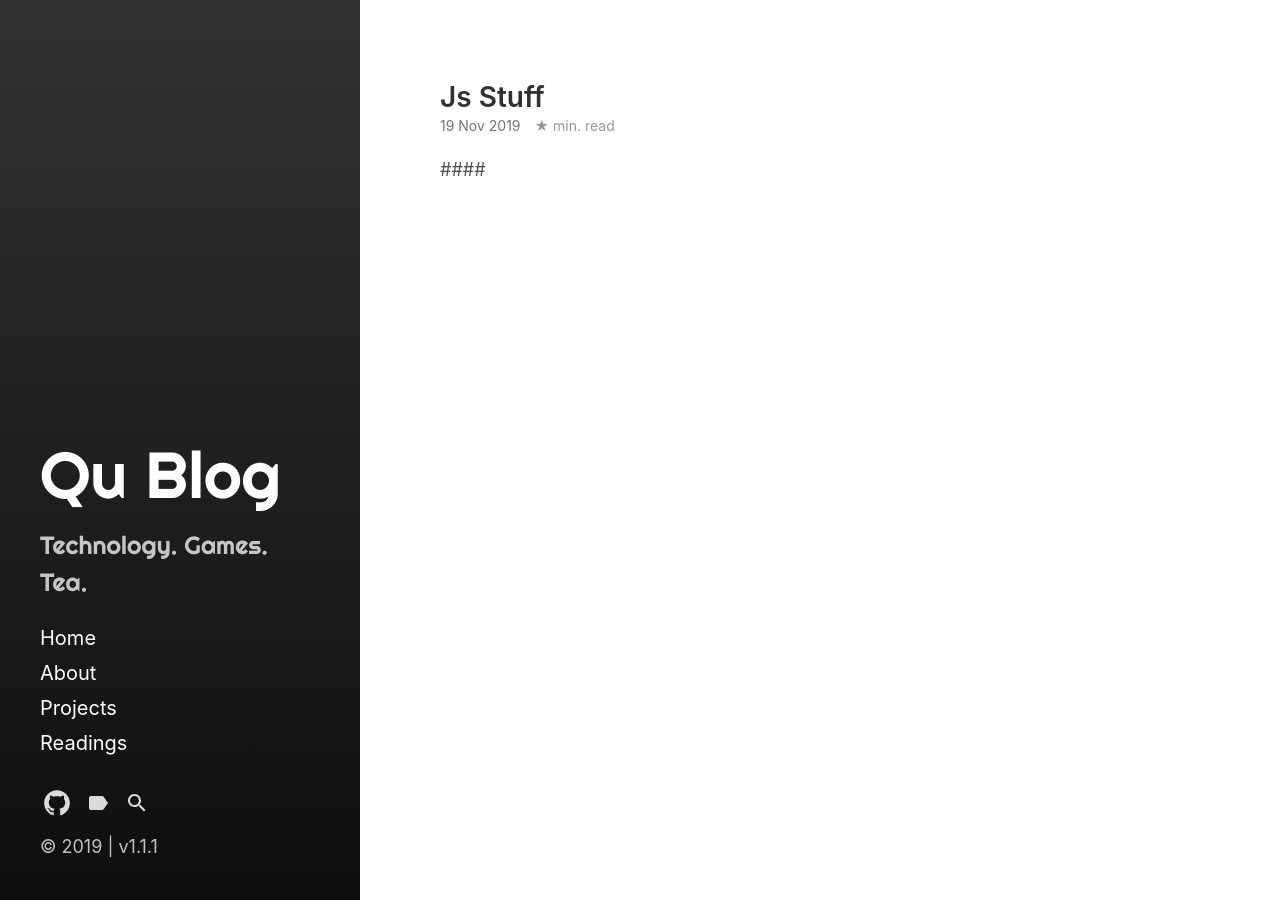
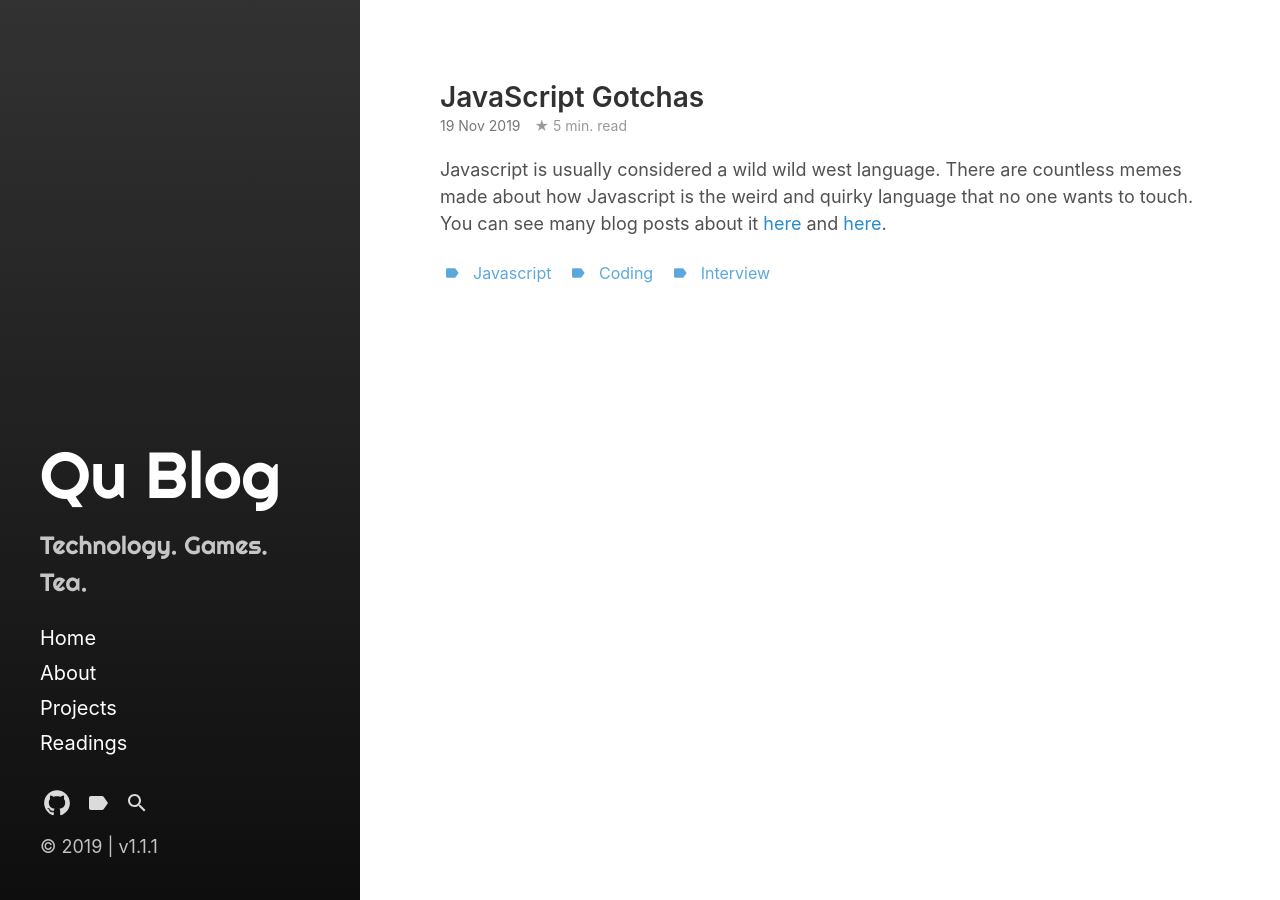
Before and after one commit to yiqu/yiqu.github.io, a Jekyll site: the page built from _posts/2019-11-19-js-stuff.md, in a window 1280 px wide. Built offline with Jekyll 4.4.1, drawn with Linux system fonts in a browser that asks for light colours; some web fonts are replaced; our own code applies the rules of GitHub Pages for plain Markdown files.

Commit message:
Update 2019-11-19-js-stuff.md

```diff
--- a/_posts/2019-11-19-js-stuff.md
+++ b/_posts/2019-11-19-js-stuff.md
@@ -1 +1,13 @@
-####
+---
+layout: post
+title: JavaScript Gotchas
+readTime: 5
+tags:
+  - javascript
+  - coding
+  - interview
+---
+
+Javascript is usually considered a wild wild west language. There are countless memes made about how Javascript is the weird and quirky
+language that no one wants to touch. You can see many blog posts about it [here](https://blog.mgechev.com/2013/02/22/javascript-the-weird-parts/) and [here](https://charlieharvey.org.uk/page/javascript_the_weird_parts).
+<!--more-->
```
